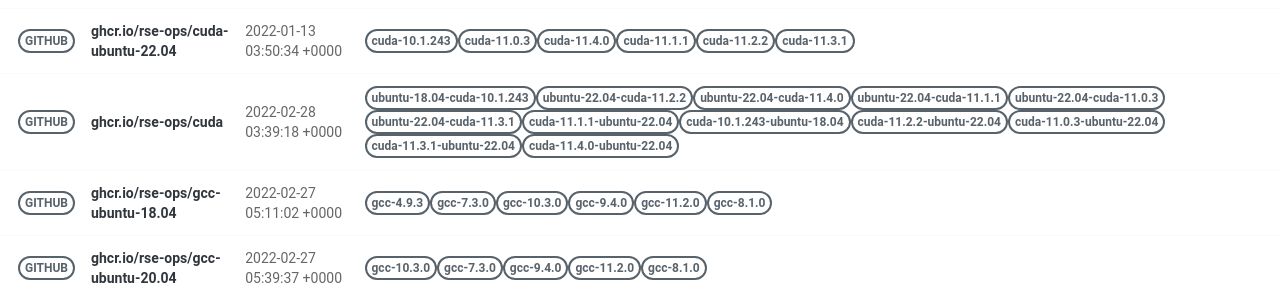
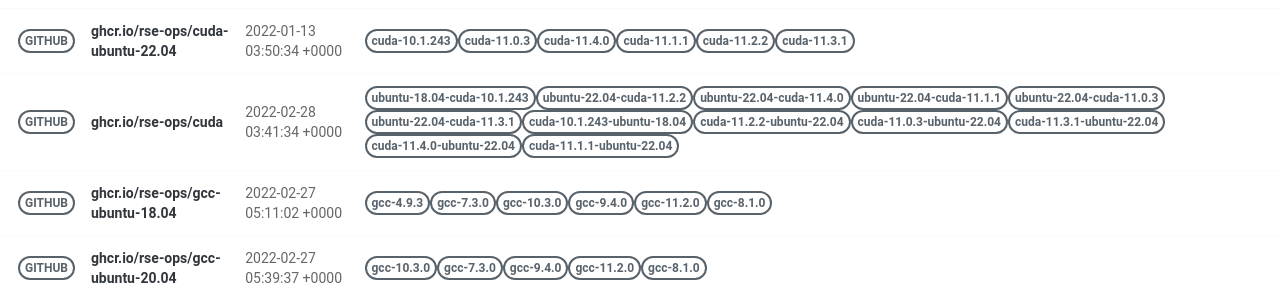
Before and after one commit to rse-ops/docker-images, a Jekyll site: the page built from pages/index.md, in a window 1280 px wide. Shown: the part 421-721 px from the top of the page. Built offline with Jekyll 4.4.1, drawn with Linux system fonts in a browser that asks for light colours; nearby versions of some CDN libraries.

Commit message:
Automated push to update library 2022-02-28

```diff
--- a/_library/ghcr.io-rse-ops-cuda.md
+++ b/_library/ghcr.io-rse-ops-cuda.md
@@ -1,7 +1,7 @@
 ---
 layout: container
 name: ghcr.io/rse-ops/cuda
-updated_at: 2022-02-28 03:39:18.722732
+updated_at: 2022-02-28 03:41:34.049882
 
 
 container_url: https://github.com/orgs/rse-ops/packages/container/package/cuda
```
Also changed, not shown: other parts of _library/ghcr.io-rse-ops-cuda.md (+3 -3 lines).
